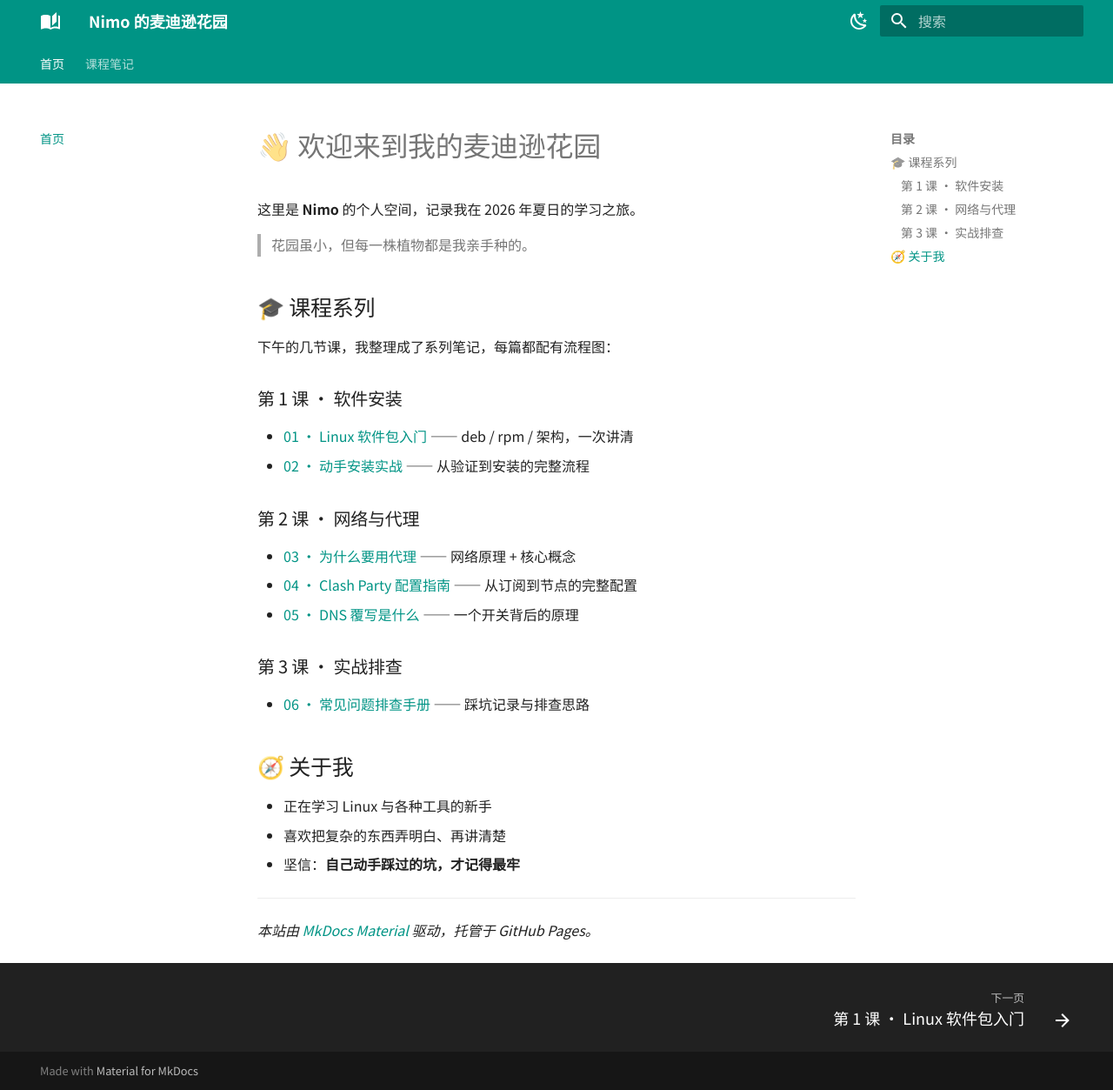
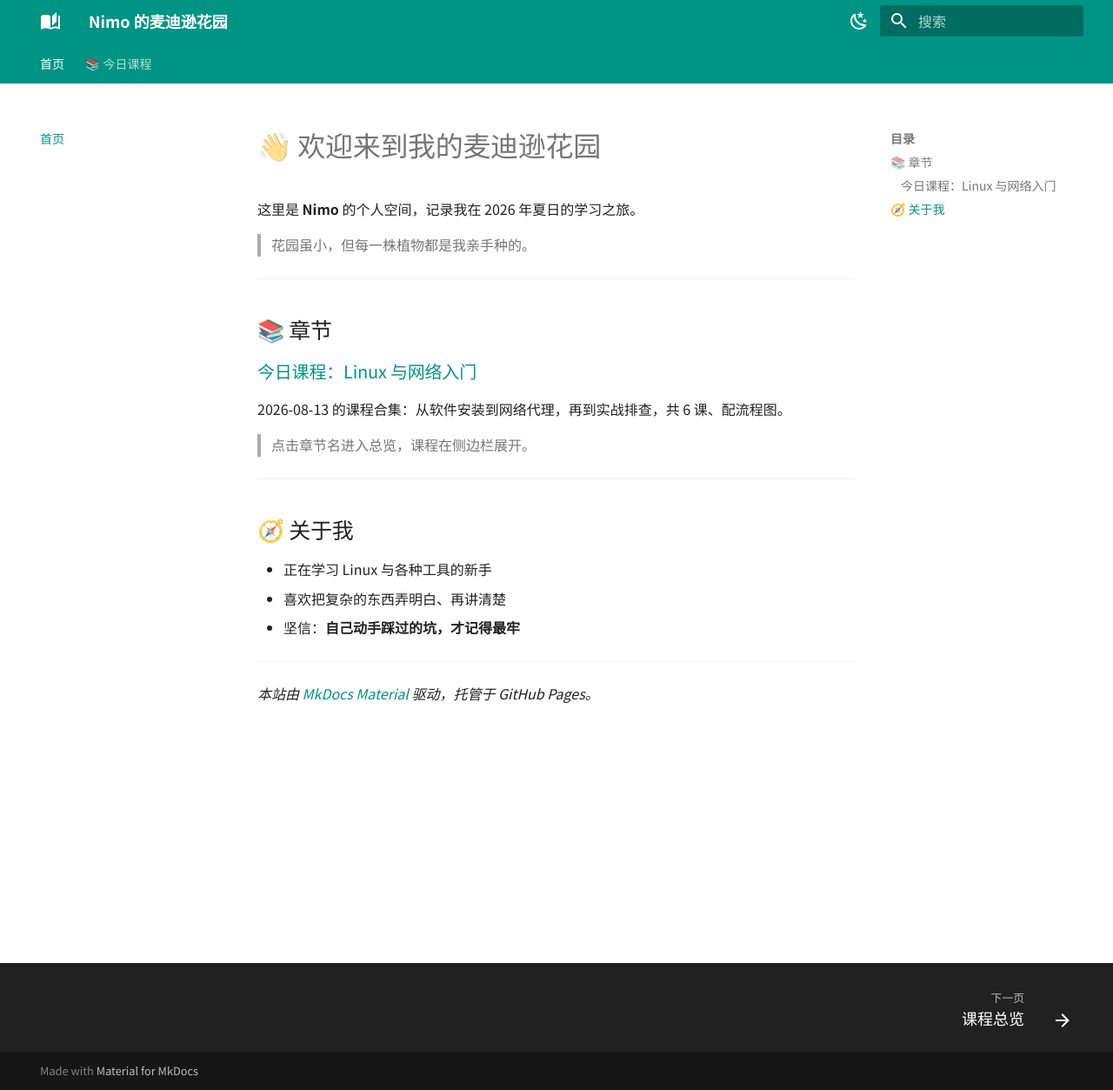
Before and after one commit to y-gougou/nimo-site, an MkDocs documentation site: the page built from docs/index.md, in a window 1280 px wide and 1253 px high. Shown: the whole window at 87% size. Built offline with MkDocs 1.6.1 and Material for MkDocs 9.7.7, drawn with Linux system fonts in a browser that asks for light colours; a script that is not in the unit is left out.

Commit message:
refactor: 章节化架构 — 今日课程总览页 + navigation.indexes

````diff
--- /dev/null
+++ b/docs/course/index.md
@@ -0,0 +1,60 @@
+# 📚 今日课程：Linux 与网络入门
+
+> 这是 2026-08-13 下午的课程合集。点击下方任意课程展开学习，或按顺序从头学起。
+
+---
+
+## 🗺️ 课程地图
+
+今天的课分三个模块，从**装软件**到**网络原理**再到**实战排查**，一条线下来：
+
+```mermaid
+flowchart LR
+    subgraph 模块一[模块一 · 软件安装]
+        A1[第 1 课<br>软件包入门] --> A2[第 2 课<br>动手安装实战]
+    end
+    subgraph 模块二[模块二 · 网络与代理]
+        B1[第 3 课<br>为什么要用代理] --> B2[第 4 课<br>Clash Party 配置]
+        B2 --> B3[第 5 课<br>DNS 覆写]
+    end
+    subgraph 模块三[模块三 · 实战排查]
+        C1[第 6 课<br>排查手册]
+    end
+    A2 --> B1
+    B3 --> C1
+```
+
+## 📖 课程列表
+
+### 模块一 · 软件安装
+
+| 课程 | 内容 | 用时 |
+|------|------|------|
+| [第 1 课 · Linux 软件包入门](01-package.md) | deb / rpm、x64 / arm64，怎么选对安装包 | 15 分钟 |
+| [第 2 课 · 动手安装实战](02-install-practice.md) | 下载 → 验证 → 安装 → 确认的完整流程 | 20 分钟 |
+
+### 模块二 · 网络与代理
+
+| 课程 | 内容 | 用时 |
+|------|------|------|
+| [第 3 课 · 为什么要用代理](03-proxy-basics.md) | 代理原理、节点/订阅/客户端概念 | 15 分钟 |
+| [第 4 课 · Clash Party 配置指南](04-clash-party.md) | 订阅导入 → 选节点 → 模式 → DNS | 20 分钟 |
+| [第 5 课 · DNS 覆写是什么](05-dns-override.md) | DNS 污染/泄露、fake-ip、覆写原理 | 15 分钟 |
+
+### 模块三 · 实战排查
+
+| 课程 | 内容 | 用时 |
+|------|------|------|
+| [第 6 课 · 常见问题排查手册](06-troubleshooting.md) | 排查方法论 + 真实案例复盘 | 20 分钟 |
+
+---
+
+## 🎯 学习建议
+
+- **零基础**：按 1 → 6 顺序学，每课末尾有课后作业
+- **只想知道怎么配梯子**：直接看 [第 4 课](04-clash-party.md)，遇到问题再翻 [第 6 课](06-troubleshooting.md)
+- **想搞懂原理**：重点看 [第 3 课](03-proxy-basics.md) 和 [第 5 课](05-dns-override.md)
+
+---
+
+*这个章节会随学习进度持续更新。未来的新课程会以新章节的形式加入。*
--- a/docs/index.md
+++ b/docs/index.md
@@ -4,21 +4,17 @@
 
 > 花园虽小，但每一株植物都是我亲手种的。
 
-## 🎓 课程系列
+---
 
-下午的几节课，我整理成了系列笔记，每篇都配有流程图：
+## 📚 章节
 
-### 第 1 课 · 软件安装
-- [01 · Linux 软件包入门](course/01-package.md) —— deb / rpm / 架构，一次讲清
-- [02 · 动手安装实战](course/02-install-practice.md) —— 从验证到安装的完整流程
+### [今日课程：Linux 与网络入门](course/index.md)
 
-### 第 2 课 · 网络与代理
-- [03 · 为什么要用代理](course/03-proxy-basics.md) —— 网络原理 + 核心概念
-- [04 · Clash Party 配置指南](course/04-clash-party.md) —— 从订阅到节点的完整配置
-- [05 · DNS 覆写是什么](course/05-dns-override.md) —— 一个开关背后的原理
+2026-08-13 的课程合集：从软件安装到网络代理，再到实战排查，共 6 课、配流程图。
 
-### 第 3 课 · 实战排查
-- [06 · 常见问题排查手册](course/06-troubleshooting.md) —— 踩坑记录与排查思路
+> 点击章节名进入总览，课程在侧边栏展开。
+
+---
 
 ## 🧭 关于我
 
--- a/mkdocs.yml
+++ b/mkdocs.yml
@@ -15,6 +15,7 @@
     - navigation.tabs
     - navigation.top
     - navigation.footer
+    - navigation.indexes
     - search.suggest
     - search.highlight
     - content.code.copy
@@ -61,7 +62,8 @@
 
 nav:
   - 首页: index.md
-  - 课程笔记:
+  - 📚 今日课程:
+    - 课程总览: course/index.md
     - 第 1 课 · Linux 软件包入门: course/01-package.md
     - 第 2 课 · 动手安装实战: course/02-install-practice.md
     - 第 3 课 · 为什么要用代理: course/03-proxy-basics.md
````
